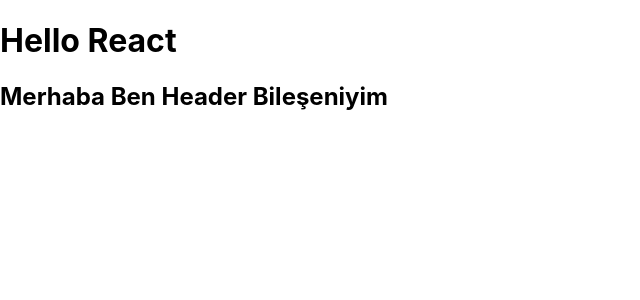
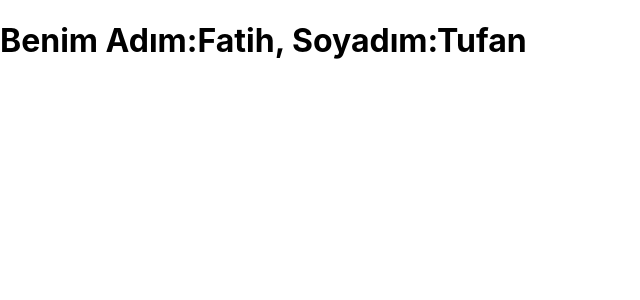
Before and after one commit to fatihtufan/first-app, a React (Create React App) app: page / in a window 1280 px wide. Shown: the top 300 px of the page, without its empty margins (0-640 px from the left). Built offline with nearby package versions, Linux system fonts and the light colour scheme.

Commit message:
Değişken Render etmek

```diff
--- a/src/App.js
+++ b/src/App.js
@@ -1,14 +1,14 @@
 import './App.css';
-import Header from './components/Header';
+
+const name = "Fatih";
+const surname = "Tufan";
 
 function App() {
   return (
-    <div>
-      <h1>Hello React</h1>
-      <Header/>
-    </div>
+    <>
+      <h1>{`Benim Adım:${name}, Soyadım:${surname}`}</h1>
+    </>
   );
-
 }
 
 export default App;
```
